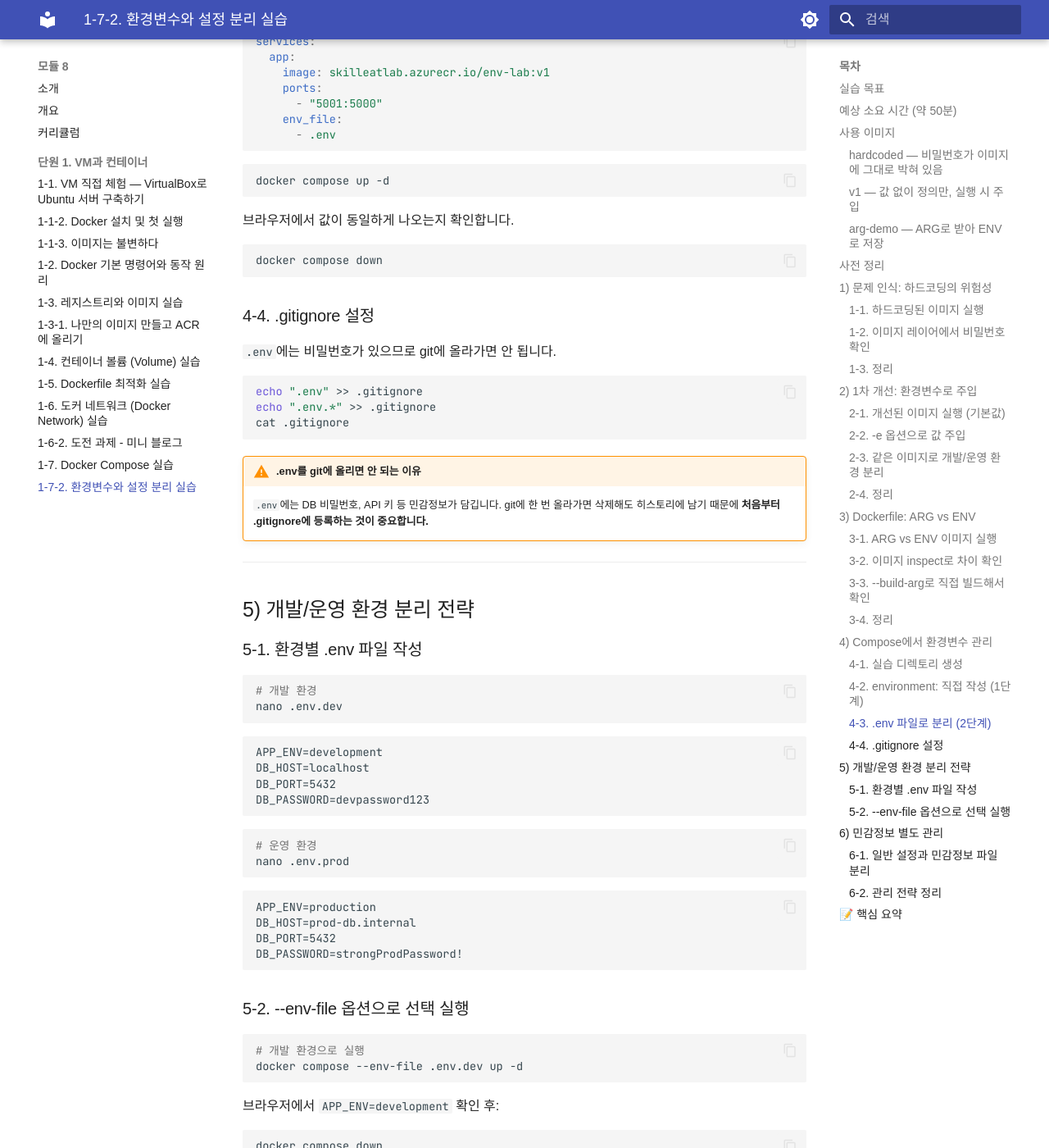
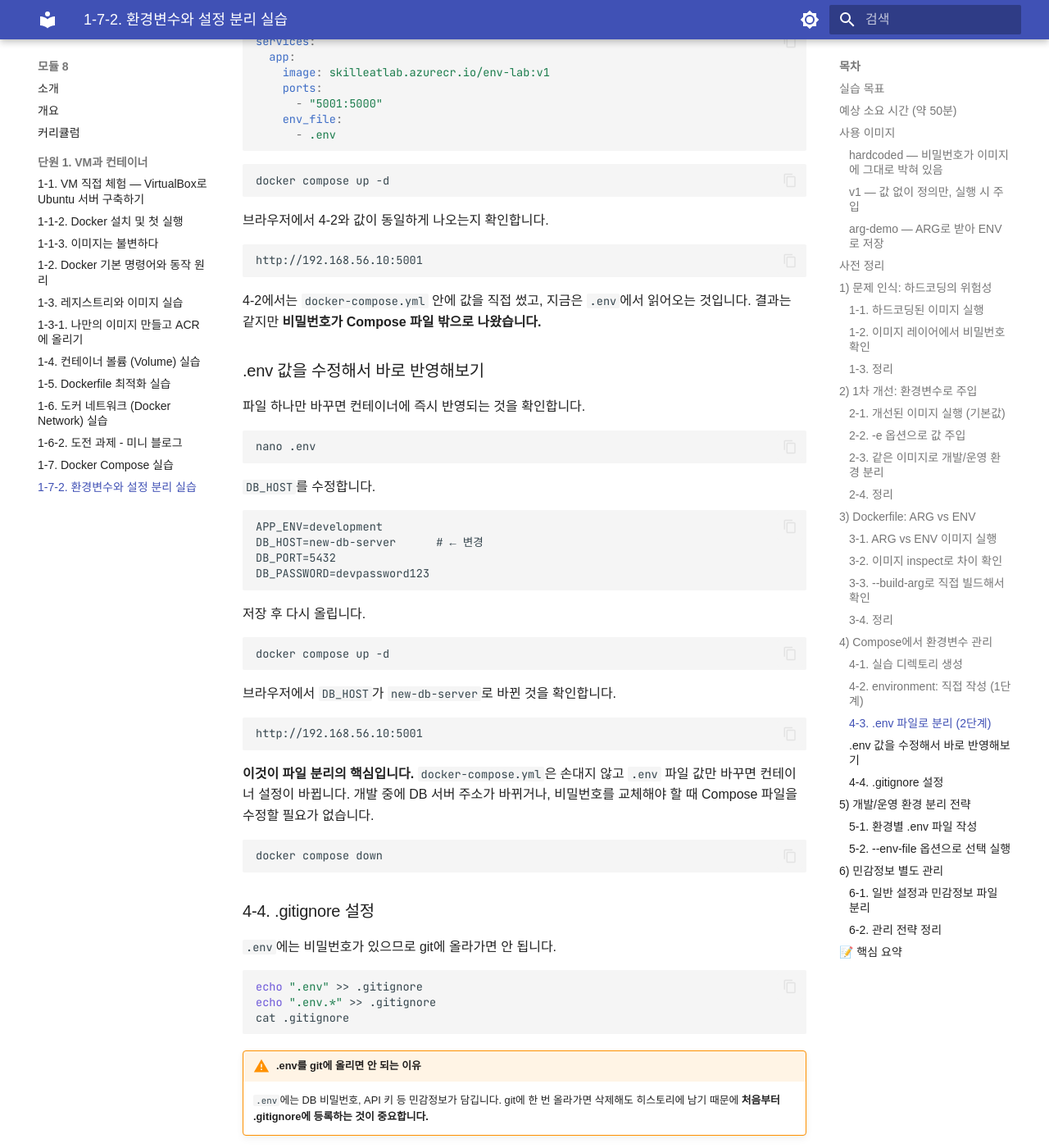
Before and after one commit to skilleat-labs/docker-k8s-labs, an MkDocs documentation site: the page built from docs/modules/module8/1-7-2.md, in a window 1280 px wide and 1400 px high, scrolled down 7326 px. Shown: the whole window at 82% size. Built offline with MkDocs 1.6.1 and Material for MkDocs 9.7.7, drawn with Linux system fonts in a browser that asks for light colours; some web fonts are replaced.

Commit message:
1-7-2: 4-3 .env 수정 후 즉시 반영 실습 및 파일 분리 장점 설명 추가

````diff
--- a/docs/modules/module8/1-7-2.md
+++ b/docs/modules/module8/1-7-2.md
@@ -360,7 +360,44 @@ services:
 docker compose up -d
 ```
 
-브라우저에서 값이 동일하게 나오는지 확인합니다.
+브라우저에서 4-2와 값이 동일하게 나오는지 확인합니다.
+
+```
+http://192.168.56.10:5001
+```
+
+4-2에서는 `docker-compose.yml` 안에 값을 직접 썼고, 지금은 `.env`에서 읽어오는 것입니다. 결과는 같지만 **비밀번호가 Compose 파일 밖으로 나왔습니다.**
+
+### .env 값을 수정해서 바로 반영해보기
+
+파일 하나만 바꾸면 컨테이너에 즉시 반영되는 것을 확인합니다.
+
+```bash
+nano .env
+```
+
+`DB_HOST`를 수정합니다.
+
+```
+APP_ENV=development
+DB_HOST=new-db-server      # ← 변경
+DB_PORT=5432
+DB_PASSWORD=devpassword123
+```
+
+저장 후 다시 올립니다.
+
+```bash
+docker compose up -d
+```
+
+브라우저에서 `DB_HOST`가 `new-db-server`로 바뀐 것을 확인합니다.
+
+```
+http://192.168.56.10:5001
+```
+
+**이것이 파일 분리의 핵심입니다.** `docker-compose.yml`은 손대지 않고 `.env` 파일 값만 바꾸면 컨테이너 설정이 바뀝니다. 개발 중에 DB 서버 주소가 바뀌거나, 비밀번호를 교체해야 할 때 Compose 파일을 수정할 필요가 없습니다.
 
 ```bash
 docker compose down
````
